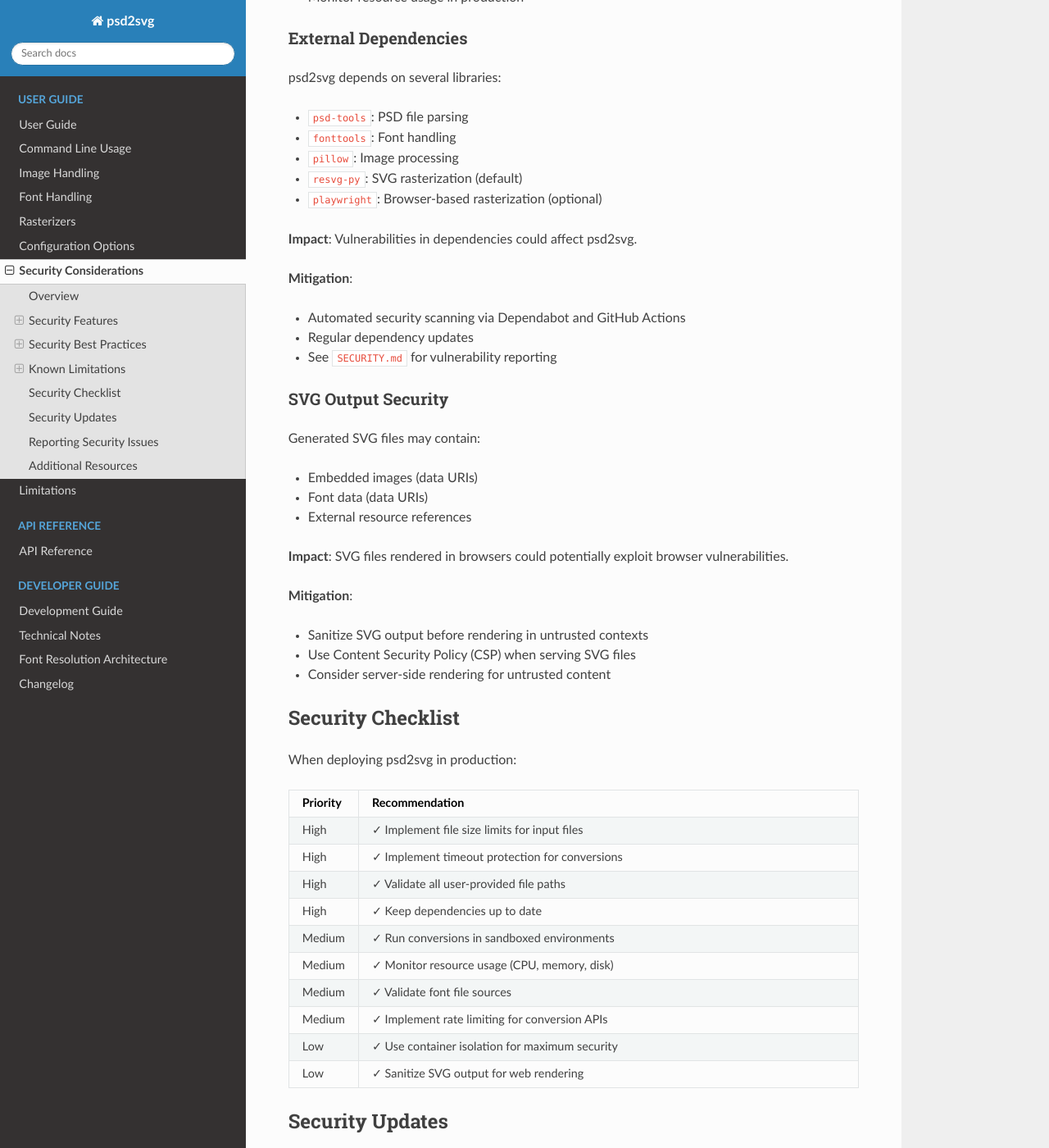
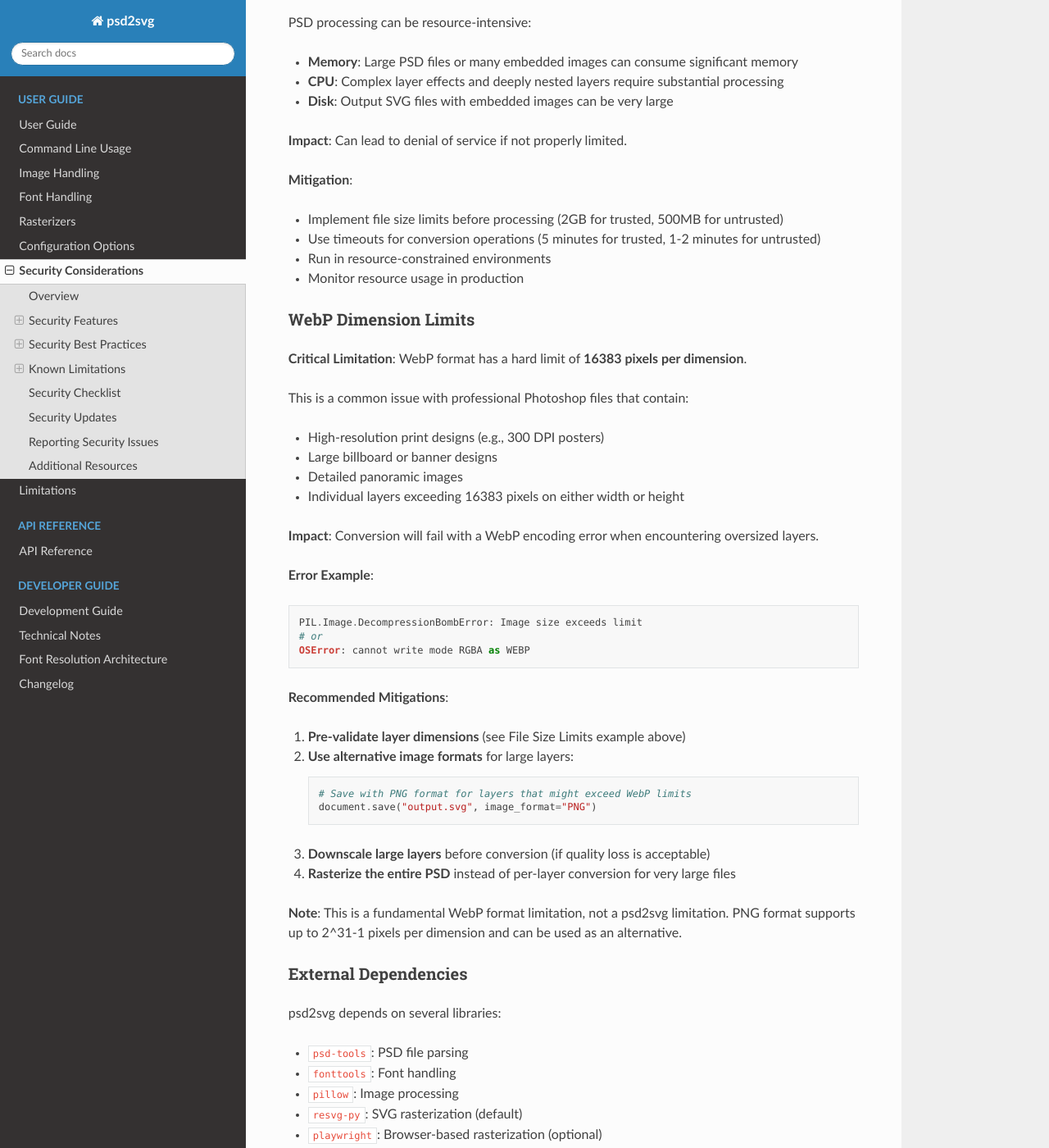
Before and after one commit to kyamagu/psd2svg, a Sphinx documentation site: the page built from docs/security.rst, in a window 1280 px wide and 1400 px high, scrolled down 5458 px. Shown: the whole window at 82% size. Built offline with Sphinx 7.4.7 and the Read the Docs theme 3.1.0, drawn with Linux system fonts in a browser that asks for light colours; some of the changed text lies outside the part shown.

Commit message:
docs: Update security limits for real-world Photoshop usage
- Updated file size limits: 100MB -> 2GB (typical for professional PSD files)
- Updated timeout: 60s -> 5 minutes (300s) for large file processing
- Updated image dimension limit: 16384 -> 16383 (WebP hard limit)
- Added comprehensive WebP dimension limitation section explaining:
  - Common causes (print designs, billboards, panoramas)
  - Error examples
  - Mitigation strategies (pre-validation, PNG format, downscaling)
- Added layer dimension validation examples in security docs
- Distinguished between trusted users (2GB/5min) and untrusted (500MB/1-2min)

Addresses feedback about unrealistic limits for professional Photoshop workflows.

🤖 Generated with [Claude Code](https://claude.com/claude-code)

Co-Authored-By: Claude Sonnet 4.5 <noreply@anthropic.com>

```diff
--- a/docs/security.rst
+++ b/docs/security.rst
@@ -90,7 +90,11 @@ Limit input file size to prevent memory exhaustion:
     from psd_tools import PSDImage
     from psd2svg import SVGDocument
 
-    MAX_FILE_SIZE = 100 * 1024 * 1024  # 100MB
+    # Note: Professional PSD files are typically 1-5GB
+    # Adjust limits based on your use case:
+    MAX_FILE_SIZE = 2 * 1024 * 1024 * 1024  # 2GB for trusted users
+    # For untrusted sources:
+    # MAX_FILE_SIZE = 500 * 1024 * 1024  # 500MB
 
     def safe_convert(psd_path: str) -> SVGDocument:
         # Check file size before loading
@@ -101,12 +105,23 @@ Limit input file size to prevent memory exhaustion:
             )
 
         psdimage = PSDImage.open(psd_path)
+
+        # Important: Validate layer dimensions to prevent WebP encoding errors
+        # WebP has a hard limit of 16383 pixels per dimension
+        for layer in psdimage.descendants():
+            if hasattr(layer, 'width') and hasattr(layer, 'height'):
+                if layer.width > 16383 or layer.height > 16383:
+                    raise ValueError(
+                        f"Layer '{layer.name}' exceeds WebP dimension limit: "
+                        f"{layer.width}x{layer.height} (max: 16383x16383)"
+                    )
+
         return SVGDocument.from_psd(psdimage)
 
 2. Timeout Protection
 ^^^^^^^^^^^^^^^^^^^^^
 
-Implement timeout to prevent CPU exhaustion:
+Implement timeout to prevent CPU exhaustion. Large PSD files can take several minutes to process:
 
 .. code-block:: python
 
@@ -128,8 +143,12 @@ Implement timeout to prevent CPU exhaustion:
             signal.alarm(0)
             signal.signal(signal.SIGALRM, old_handler)
 
-    def safe_convert_with_timeout(psd_path: str, timeout_seconds: int = 60):
-        """Convert PSD with timeout protection."""
+    def safe_convert_with_timeout(psd_path: str, timeout_seconds: int = 300):
+        """Convert PSD with timeout protection.
+
+        Note: 5 minutes (300s) is reasonable for professional PSD files.
+        For untrusted input, use shorter timeouts (60-120s).
+        """
         try:
             with timeout(timeout_seconds):
                 psdimage = PSDImage.open(psd_path)
@@ -282,10 +301,45 @@ PSD processing can be resource-intensive:
 
 **Mitigation**:
 
-- Implement file size limits before processing
-- Use timeouts for conversion operations
+- Implement file size limits before processing (2GB for trusted, 500MB for untrusted)
+- Use timeouts for conversion operations (5 minutes for trusted, 1-2 minutes for untrusted)
 - Run in resource-constrained environments
 - Monitor resource usage in production
+
+WebP Dimension Limits
+---------------------
+
+**Critical Limitation**: WebP format has a hard limit of **16383 pixels per dimension**.
+
+This is a common issue with professional Photoshop files that contain:
+
+- High-resolution print designs (e.g., 300 DPI posters)
+- Large billboard or banner designs
+- Detailed panoramic images
+- Individual layers exceeding 16383 pixels on either width or height
+
+**Impact**: Conversion will fail with a WebP encoding error when encountering oversized layers.
+
+**Error Example**::
+
+    PIL.Image.DecompressionBombError: Image size exceeds limit
+    # or
+    OSError: cannot write mode RGBA as WEBP
+
+**Recommended Mitigations**:
+
+1. **Pre-validate layer dimensions** (see File Size Limits example above)
+2. **Use alternative image formats** for large layers:
+
+   .. code-block:: python
+
+       # Save with PNG format for layers that might exceed WebP limits
+       document.save("output.svg", image_format="PNG")
+
+3. **Downscale large layers** before conversion (if quality loss is acceptable)
+4. **Rasterize the entire PSD** instead of per-layer conversion for very large files
+
+**Note**: This is a fundamental WebP format limitation, not a psd2svg limitation. PNG format supports up to 2^31-1 pixels per dimension and can be used as an alternative.
 
 External Dependencies
 ---------------------
```
Also changed, not shown: SECURITY.md (+16 -2 lines), 1 other file.
